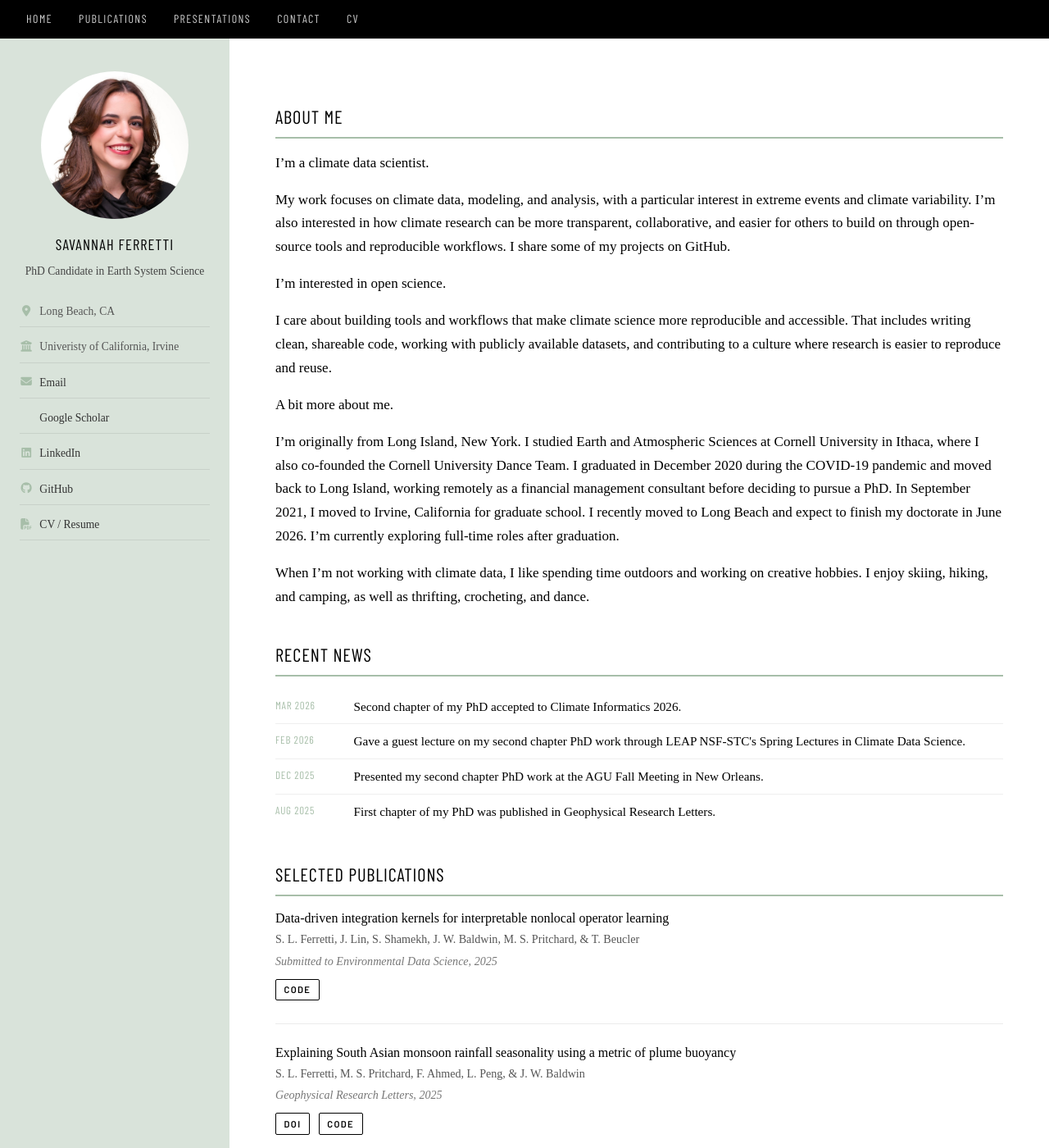
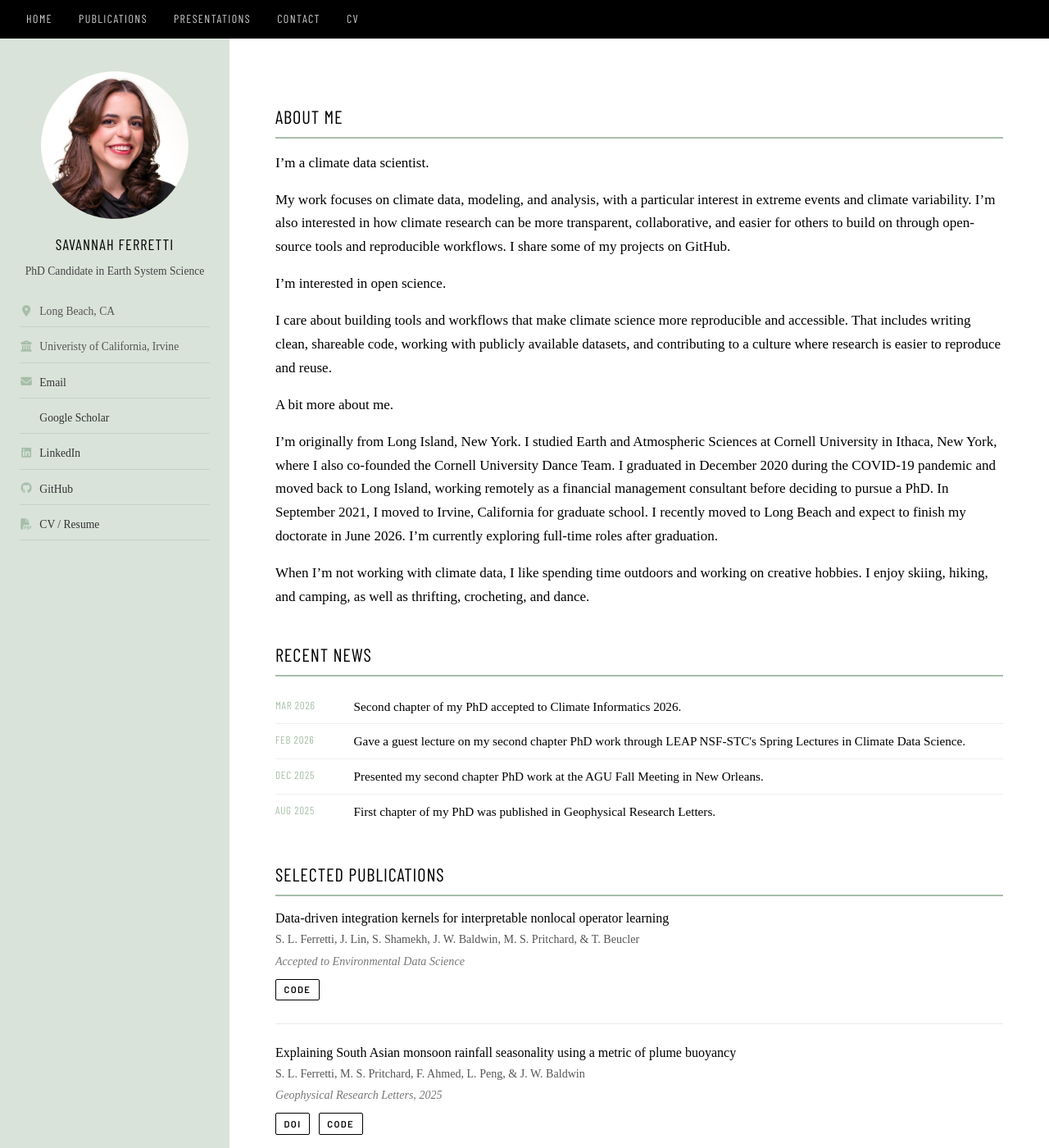
Before and after one commit to savannahferretti/savannahferretti.github.io, a Jekyll site: the page built from pages/index.md, in a window 1280 px wide and 1400 px high. Shown: the whole window at 82% size. Built offline with Jekyll 4.4.1, drawn with Linux system fonts in a browser that asks for light colours; some web fonts are replaced; a style sheet for code colours, icons or effects is not loaded.

Commit message:
Update personal background and publication status

```diff
--- a/pages/index.md
+++ b/pages/index.md
@@ -16,7 +16,7 @@ I care about building tools and workflows that make climate science more reprodu
 
 **A bit more about me.**
 
-I’m originally from Long Island, New York. I studied Earth and Atmospheric Sciences at Cornell University in Ithaca, where I also co-founded the [Cornell University Dance Team](https://cornell.campusgroups.com/cudt/home/). I graduated in December 2020 during the COVID-19 pandemic and moved back to Long Island, working remotely as a financial management consultant before deciding to pursue a PhD. In September 2021, I moved to Irvine, California for graduate school. I recently moved to Long Beach and expect to finish my doctorate in June 2026. I’m currently exploring full-time roles after graduation.
+I’m originally from Long Island, New York. I studied Earth and Atmospheric Sciences at Cornell University in Ithaca, New York, where I also co-founded the [Cornell University Dance Team](https://cornell.campusgroups.com/cudt/home/). I graduated in December 2020 during the COVID-19 pandemic and moved back to Long Island, working remotely as a financial management consultant before deciding to pursue a PhD. In September 2021, I moved to Irvine, California for graduate school. I recently moved to Long Beach and expect to finish my doctorate in June 2026. I’m currently exploring full-time roles after graduation.
 
 When I’m not working with climate data, I like spending time outdoors and working on creative hobbies. I enjoy skiing, hiking, and camping, as well as thrifting, crocheting, and dance.
 
@@ -46,7 +46,7 @@ When I’m not working with climate data, I like spending time outdoors and work
 <div class="publication">
   <p class="publication__title">Data-driven integration kernels for interpretable nonlocal operator learning</p>
   <p class="publication__authors"><strong>S. L. Ferretti</strong>, J. Lin, S. Shamekh, J. W. Baldwin, M. S. Pritchard, & T. Beucler</p>
-  <p class="publication__venue">Submitted to Environmental Data Science, 2025</p>
+  <p class="publication__venue">Accepted to Environmental Data Science</p>
   <div class="publication__links">
     <a href="https://github.com/savannahferretti/monsoon-kernels">Code</a>
   </div>
```
